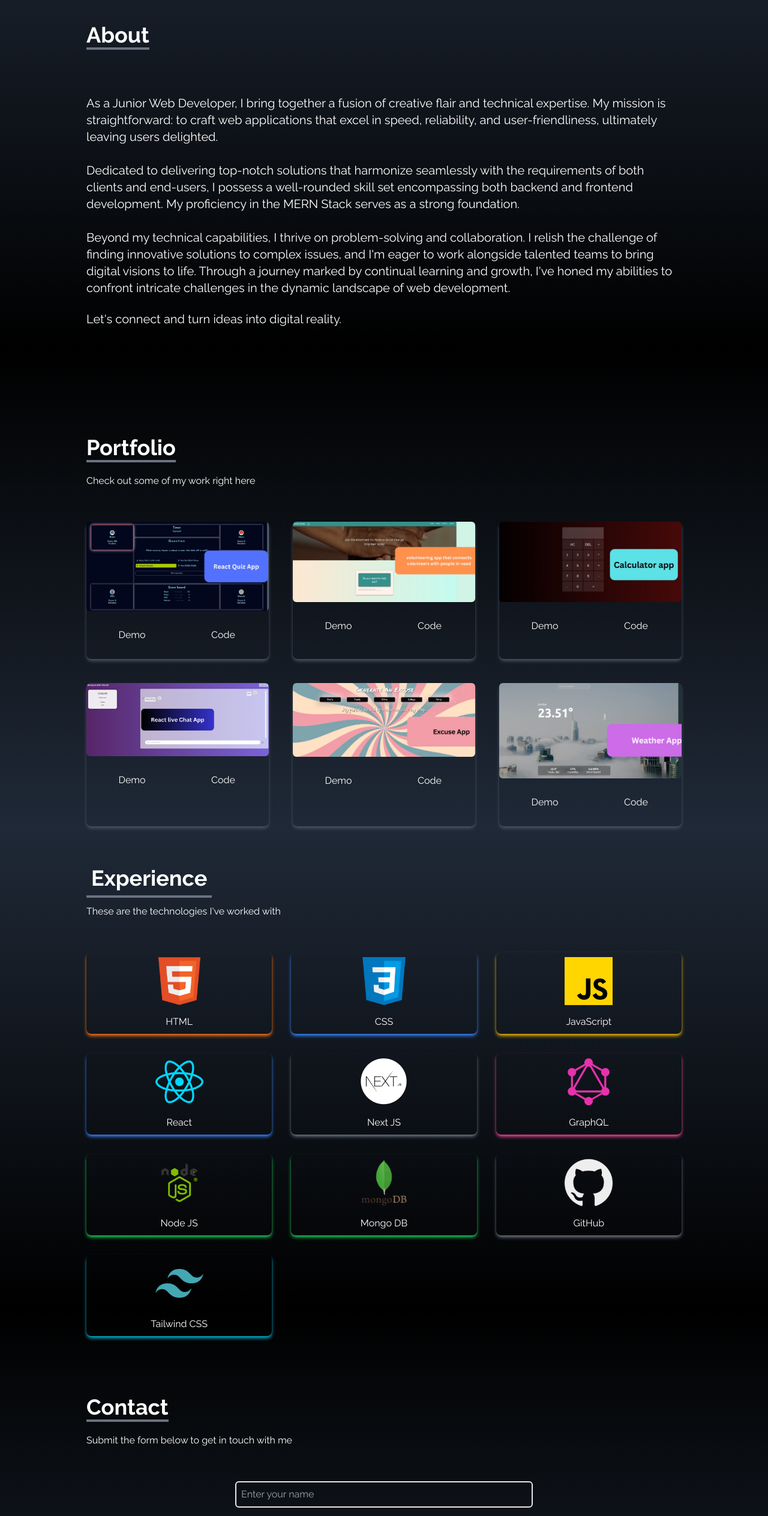
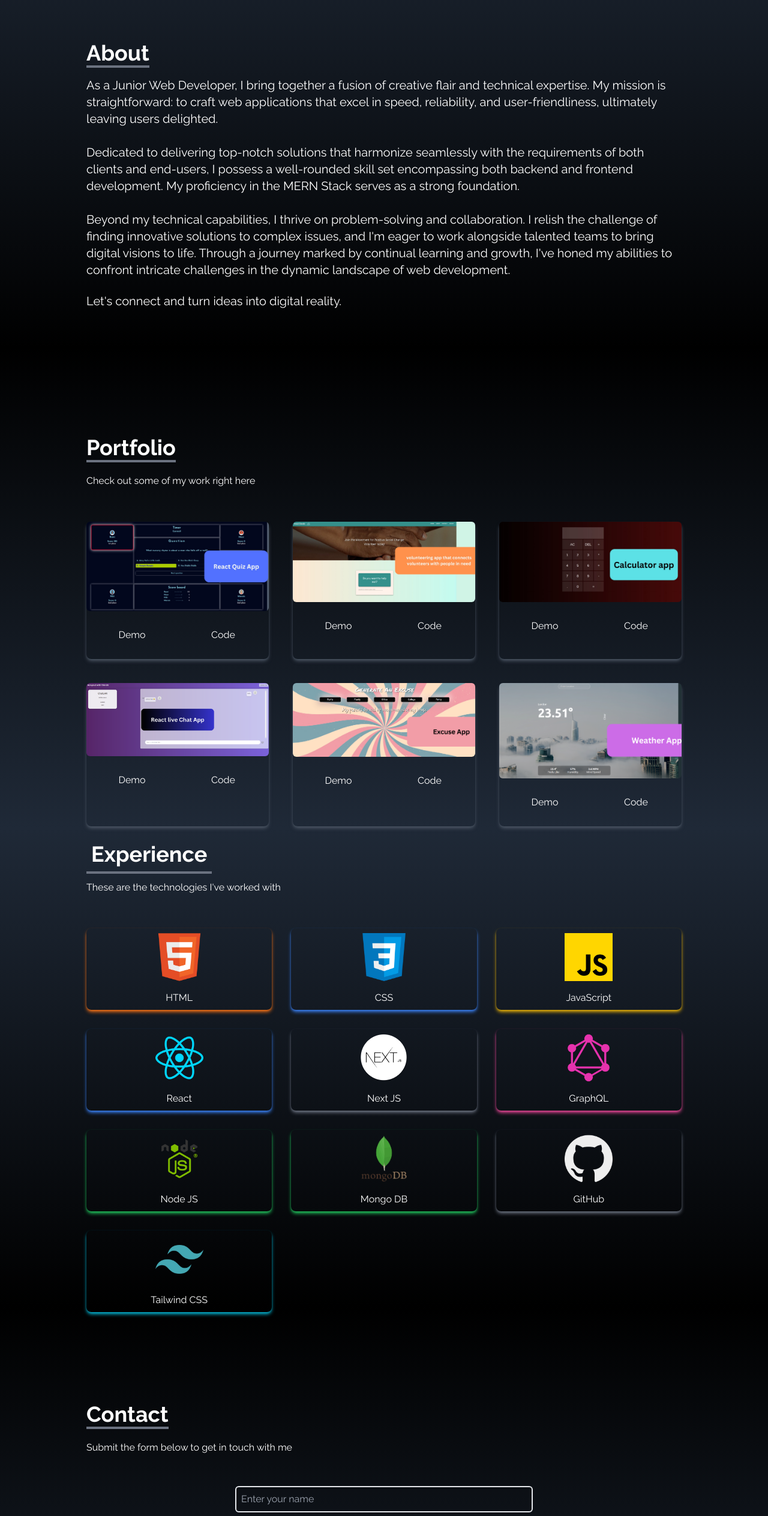
Before and after one commit to Rami666/portfolio, a React (Create React App) app: page / in a window 1280 px wide. Shown: the part 1020-3548 px from the top of the page at 60% size. Built offline with nearby package versions, Linux system fonts and the light colour scheme; a web font is replaced by a local one.

Commit message:
final final

```diff
--- a/src/components/About.jsx
+++ b/src/components/About.jsx
@@ -12,7 +12,7 @@ function About() {
             About
           </p>
         </div>
-        <p className="mt-20 text-xl">
+        <p className="mt-5 text-xl">
         As a Junior Web Developer, I bring together a fusion of creative flair and technical expertise. My mission is straightforward: to craft web applications that excel in speed, reliability, and user-friendliness, ultimately leaving users delighted.
           <br />
           <br />
--- a/src/components/Contact.jsx
+++ b/src/components/Contact.jsx
@@ -7,7 +7,7 @@ function Contact() {
       className="w-full h-screen p-4 pt-20 text-white bg-gradient-to-b from-black to-gray-800"
     >
       <div className="flex flex-col justify-center h-full max-w-screen-lg p-4 pt-20 mx-auto">
-        <div className="pb-8">
+        <div className="pt-5 pb-7">
           <p className="inline text-4xl font-bold border-b-4 border-gray-500">
             Contact
           </p>
--- a/src/components/Experience.jsx
+++ b/src/components/Experience.jsx
@@ -76,7 +76,7 @@ function Experience() {
   return (
     <div
       name="experience"
-      className="w-full h-screen pt-20 bg-gradient-to-b from-gray-800 to-black"
+      className="w-full h-screen bg-gradient-to-b from-gray-800 to-black"
     >
       <div className="flex flex-col justify-center w-full h-full max-w-screen-lg p-4 pt-20 mx-auto text-white">
         <div>
--- a/src/components/Home.jsx
+++ b/src/components/Home.jsx
@@ -9,10 +9,12 @@ const Home = () => {
       <div className="flex flex-col items-center justify-center h-full max-w-screen-lg px-4 mx-auto md:flex-row">
         <div className="flex flex-col justify-center h-full pt-12">
           <h2 className="text-4xl font-bold text-white sm:text-7xl">I'm a Full Stack Developer</h2>
+          <br />
           <p className="max-w-md text-gray-500">
           I am a highly motivated Jr. Web Developer with experience in both backend and frontend development. My goal is to create fast, reliable, and user-friendly web applications. Eager to deliver high-quality solutions that meet the needs of your clients and users.
           </p>
           <div>
+            <br />
             <Link to="portfolio" smooth duration={500} className="flex items-center px-6 py-3 my-2 text-white rounded-md w-fit bg-gradient-to-r from-cyan-500 to-blue-500 group">
               Portfolio{" "}
               <span className="duration-300 group-hover:rotate-90">
```
